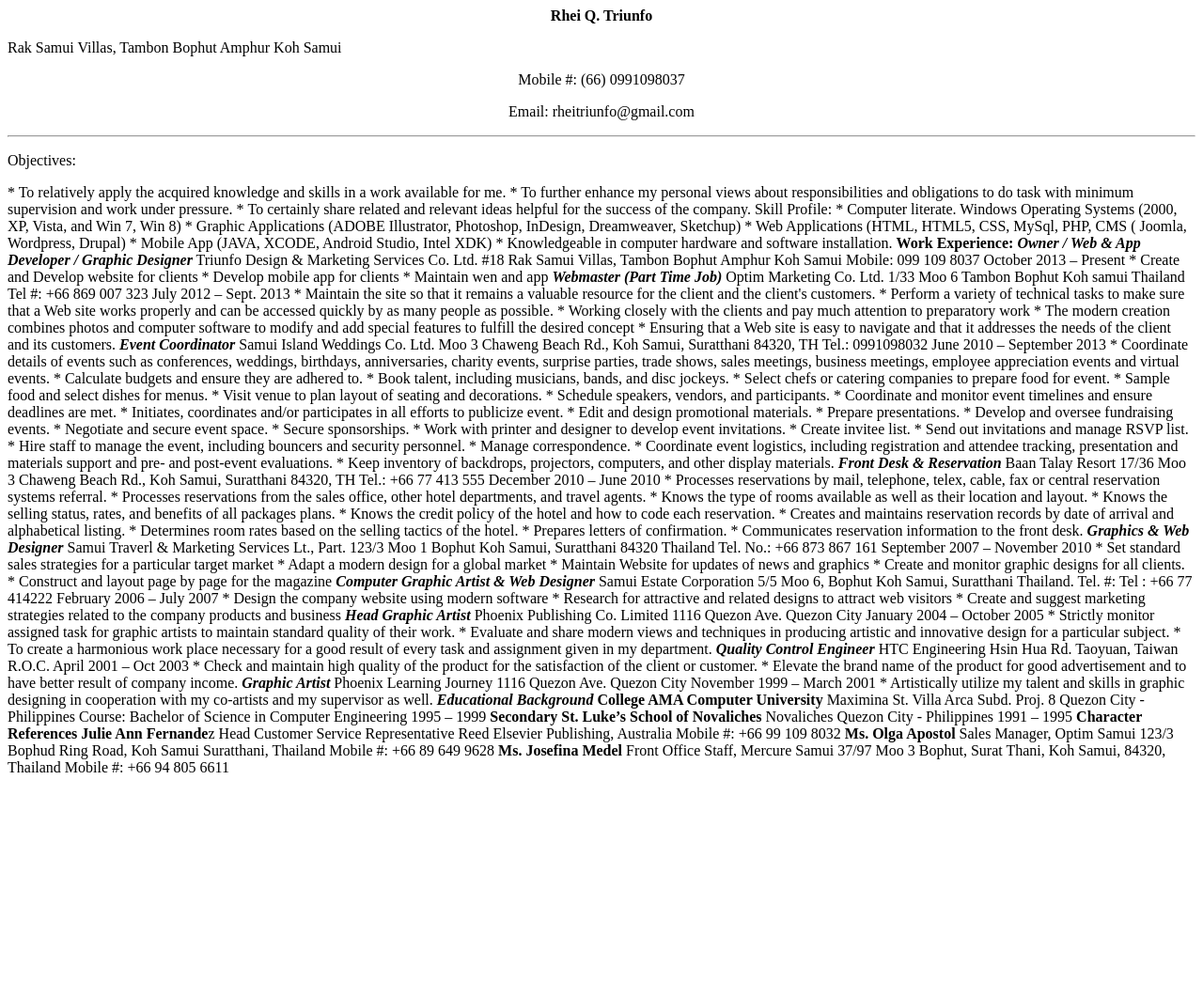
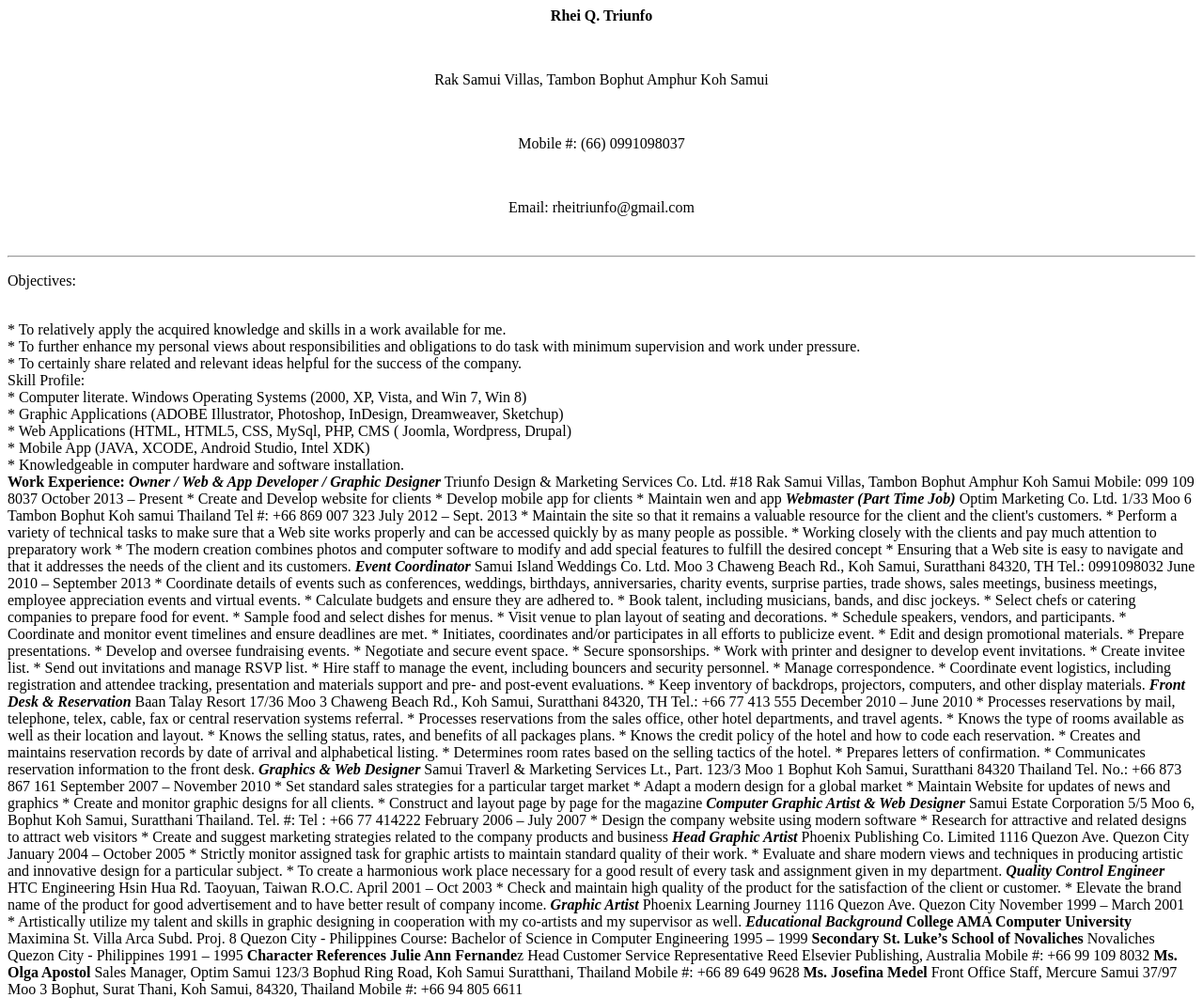
Before and after one commit to rtriunfo23/rtriunfo23.github.io, a plain HTML site: page index.html in a window 1280 px wide. Shown: the whole page at 94% size. Before the commit the page ends 834 px from the top, so only its background shows below. Drawn offline with Linux system fonts and the light colour scheme.

Commit message:
Update index.html

```diff
--- a/index.html
+++ b/index.html
@@ -2,23 +2,23 @@
 
 <body>
 
-<p style="text-align: center;"><strong>Rhei Q. Triunfo</strong></p>
-<p style="text-align: center;"></p>Rak Samui Villas, Tambon Bophut Amphur Koh Samui</p>
-<p style="text-align: center;">Mobile #: (66) 0991098037</p>
-<p style="text-align: center;">Email: rheitriunfo@gmail.com</p>
+<p style="text-align: center;"><strong>Rhei Q. Triunfo</strong></p><br>
+<p style="text-align: center;">Rak Samui Villas, Tambon Bophut Amphur Koh Samui</p><br>
+<p style="text-align: center;">Mobile #: (66) 0991098037</p><br>
+<p style="text-align: center;">Email: rheitriunfo@gmail.com</p><br>
 
 <hr />
 
-<p style="text-align: left;">Objectives:</p>
-* To relatively apply the acquired knowledge and skills in a work available for me.
-* To further enhance my personal views about responsibilities and obligations to do task with minimum supervision and work under pressure.
-* To certainly share related and relevant ideas helpful for the success of the company.
-Skill Profile:
-* Computer literate. Windows Operating Systems (2000, XP, Vista, and Win 7, Win 8)
-* Graphic Applications (ADOBE Illustrator, Photoshop, InDesign, Dreamweaver, Sketchup)
-* Web Applications (HTML, HTML5, CSS, MySql, PHP, CMS ( Joomla, Wordpress, Drupal)
-* Mobile App (JAVA, XCODE, Android Studio, Intel XDK)
-* Knowledgeable in computer hardware and software installation.
+<p style="text-align: left;">Objectives:</p><br>
+* To relatively apply the acquired knowledge and skills in a work available for me.<br>
+* To further enhance my personal views about responsibilities and obligations to do task with minimum supervision and work under pressure.<br>
+* To certainly share related and relevant ideas helpful for the success of the company.<br>
+Skill Profile:<br>
+* Computer literate. Windows Operating Systems (2000, XP, Vista, and Win 7, Win 8)<br>
+* Graphic Applications (ADOBE Illustrator, Photoshop, InDesign, Dreamweaver, Sketchup)<br>
+* Web Applications (HTML, HTML5, CSS, MySql, PHP, CMS ( Joomla, Wordpress, Drupal)<br>
+* Mobile App (JAVA, XCODE, Android Studio, Intel XDK)<br>
+* Knowledgeable in computer hardware and software installation.<br>
 
 <strong>Work Experience:</strong>
 
```
